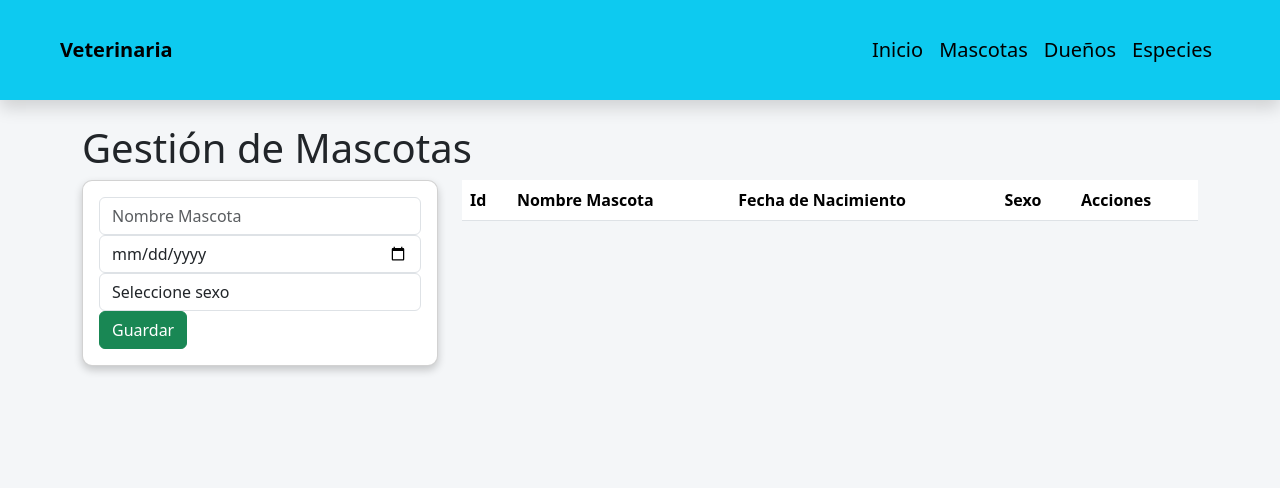
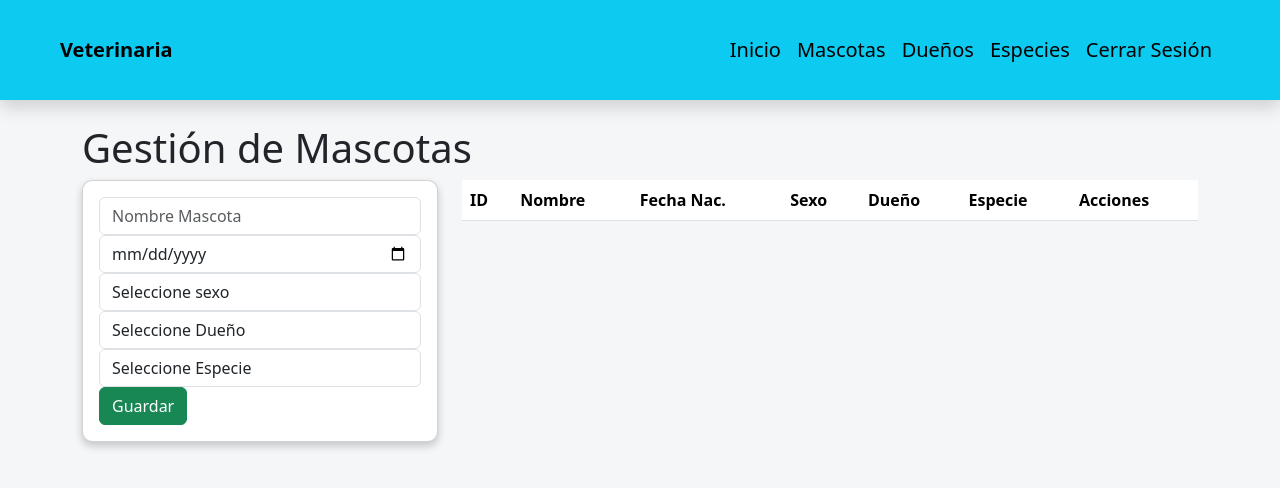
Before and after one commit to Roderiiich/CRUD-Veterinaria-Django, a Django app: page /gestionarMascota/ in a window 1280 px wide. Shown: the top 488 px of the page. Run offline with Django 5.2, Linux system fonts and the light colour scheme; data that the repository does not hold is empty.

Commit message:
modificaciones

```diff
--- a/Aplicaciones/Mascotas/models.py
+++ b/Aplicaciones/Mascotas/models.py
@@ -11,11 +11,11 @@ class Dueño(models.Model):
         return texto.format(self.nombre,self.rut)
 
 class Especie_Mascota(models.Model):
-    id=models.CharField(primary_key=True,max_length=6)
+    id=models.AutoField(primary_key=True,max_length=6)
     nombre_especie=models.CharField(max_length=50)
 
 class Mascota(models.Model):
-    id=models.AutoField(primary_key=True)
+    id=models.AutoField(primary_key=True ,unique=True)
     nombre_mascota=models.CharField(max_length=50)
     fecha_nac=models.DateField(max_length=10)
     sexo = models.CharField(max_length=10, choices=[('Macho', 'Macho'), ('Hembra', 'Hembra')])
--- a/Aplicaciones/Mascotas/templates/base.html
+++ b/Aplicaciones/Mascotas/templates/base.html
@@ -7,7 +7,9 @@
     <title>{% block title %}Veterinaria{% endblock %}</title>
 
 
-    <link href="https://cdn.jsdelivr.net/npm/bootstrap@5.3.5/dist/css/bootstrap.min.css" rel="stylesheet">
+    <link href="https://cdn.jsdelivr.net/npm/bootstrap@5.3.3/dist/css/bootstrap.min.css" rel="stylesheet">
+
+
 
 
     {% load static %}
@@ -37,8 +39,12 @@
                         <a class="nav-link text-black fs-5" href="{% url 'gestionarDueño' %}">Dueños</a>
                     </li>
                     <li class="nav-item">
-                        <a class="nav-link text-black fs-5" href="#">Especies</a>
+                        <a class="nav-link text-black fs-5" href="{% url 'gestionarEspecies' %}">Especies</a>
                     </li>
+                    <li class="nav-item">
+                        <a class="nav-link text-black fs-5" href="{% url 'logout' %}">Cerrar Sesión</a>
+                    </li>
+
                 </ul>
             </div>
         </div>
--- a/Aplicaciones/Mascotas/templates/gestionMascotas.html
+++ b/Aplicaciones/Mascotas/templates/gestionMascotas.html
@@ -1,8 +1,9 @@
-{% extends "./base.html"%}
+{% extends "./base.html" %}
 
 {% block body %}
 <h1>Gestión de Mascotas</h1>
 <div class="row">
+    <!-- Formulario -->
     <div class="col-sm-12 col-md-6 col-lg-4 col-xl-4">
         {% if messages %}
             {% for message in messages %}
@@ -15,15 +16,17 @@
 
         <div class="card">
             <div class="card-body">
-                <form action="/registrarMascota/" method="POST">{% csrf_token %}
+                <form action="{% url 'registrarMascota' %}" method="POST">{% csrf_token %}
                     <div class="form-group">
                         <input type="text" id="txtNombre" name="txtNombre" class="form-control"
                             placeholder="Nombre Mascota" required>
                     </div>
+
                     <div class="form-group">
                         <input type="date" id="txtFechaNac" name="txtFechaNac" class="form-control"
-                            placeholder="Fecha de Nacimiento" maxlength="50" required>
+                            placeholder="Fecha de Nacimiento" required>
                     </div>
+
                     <div class="form-group">
                         <select id="txtSexo" name="txtSexo" class="form-control" required>
                             <option value="">Seleccione sexo</option>
@@ -31,6 +34,25 @@
                             <option value="Hembra">Hembra</option>
                         </select>
                     </div>
+
+                    <div class="form-group">
+                        <select name="selectDueño" class="form-control" required>
+                            <option value="">Seleccione Dueño</option>
+                            {% for dueño in dueños %}
+                                <option value="{{ dueño.rut }}">{{ dueño.nombre }} ({{ dueño.rut }})</option>
+                            {% endfor %}
+                        </select>
+                    </div>
+
+                    <div class="form-group">
+                        <select name="selectEspecie" class="form-control" required>
+                            <option value="">Seleccione Especie</option>
+                            {% for especie in especies %}
+                                <option value="{{ especie.id }}">{{ especie.nombre_especie }}</option>
+                            {% endfor %}
+                        </select>
+                    </div>
+
                     <div class="form-group">
                         <button type="submit" class="btn btn-success btn-block text-white">Guardar</button>
                     </div>
@@ -38,29 +60,33 @@
             </div>
         </div>
     </div>
-    <div class="col-sm-12 col-md-6 col-lg-8 col-xl-8  ">
+
+    <!-- Tabla -->
+    <div class="col-sm-12 col-md-6 col-lg-8 col-xl-8">
         <div class="table-responsive">
-            <table class="table table-stripped">
-                <thead >
+            <table class="table table-striped">
+                <thead>
                     <tr>
-                        <th>Id</th>
-                        <th>Nombre Mascota</th>
-                        <th>Fecha de Nacimiento</th>
+                        <th>ID</th>
+                        <th>Nombre</th>
+                        <th>Fecha Nac.</th>
                         <th>Sexo</th>
-
+                        <th>Dueño</th>
+                        <th>Especie</th>
                         <th colspan="2">Acciones</th>
                     </tr>
                 </thead>
                 <tbody>
                     {% for c in mascotas %}
                         <tr>
-                        <td>{{c.id}}</td>
-                        <td>{{c.nombre_mascota}}</td>
-                        <td>{{c.fecha_nac}}</td>
-                        <td>{{c.sexo}}</td>
-
-                        <td><a href="edicionMascota/{{c.id}}" class="btn btn-warning">Editar</a></td>
-                        <td><a href="/eliminarMascota/{{ c.id }}" class="btn btn-danger">Eliminar</a></td>
+                            <td>{{ c.id }}</td>
+                            <td>{{ c.nombre_mascota }}</td>
+                            <td>{{ c.fecha_nac }}</td>
+                            <td>{{ c.sexo }}</td>
+                            <td>{{ c.dueño.nombre }}</td>
+                            <td>{{ c.especie.nombre_especie }}</td>
+                            <td><a href="{% url 'edicionMascota' c.id %}" class="btn btn-warning">Editar</a></td>
+                            <td><a href="{% url 'eliminarMascota' c.id %}" class="btn btn-danger">Eliminar</a></td>
                         </tr>
                     {% endfor %}
                 </tbody>
@@ -68,5 +94,4 @@
         </div>
     </div>
 </div>
-</ul>
 {% endblock %}
--- a/Aplicaciones/Mascotas/urls.py
+++ b/Aplicaciones/Mascotas/urls.py
@@ -4,16 +4,25 @@ from  Aplicaciones.Mascotas import views
 urlpatterns = [
     path('', views.login_view, name='login'),
     path('home', views.home, name='home'),
+    path('logout/', views.logout_view, name='logout'),
+
     path('gestionarMascota/', views.gestionarMascota, name='gestionarMascota'),
     path('registrarMascota/', views.registrarMascota, name='registrarMascota'),
     path('eliminarMascota/<id>', views.eliminarMascota, name='eliminarMascota'),
-    path('edicionMascota/<id>', views.edicionMascota),
-    path('editarMascota/', views.editarMascota),
+    path('edicionMascota/<id>', views.edicionMascota,name='edicionMascota'),
+    path('editarMascota/', views.editarMascota,name='editarMascota'),
     path('gestionarDueño/', views.gestionarDueño, name='gestionarDueño'),
     path('eliminarDueño/<rut>', views.eliminarDueño,name='eliminarDueño'),
     path('edicionDueño/<rut>', views.edicionDueño, name='edicionDueño'),
     path('editarDueño/', views.editarDueño),
     path('registrarDueño/', views.registrarDueño, name='registrarDueño'),
 
+    path('registrarEspecie/', views.registrarEspecie, name='registrarEspecie'),
+    path('gestionarEspecies/', views.gestionarEspecie, name='gestionarEspecies'),
+    path('edicionEspecie/<id>/', views.edicionEspecie, name='edicionEspecie'),
+    path('editarEspecie/<id>/', views.editarEspecie, name='editarEspecie'),
+    path('eliminarEspecie/<id>/', views.eliminarEspecie, name='eliminarEspecie'),
+
+
 
 ]
--- a/Aplicaciones/Mascotas/views.py
+++ b/Aplicaciones/Mascotas/views.py
@@ -1,5 +1,5 @@
 from django.shortcuts import render,redirect
-from .models import Mascota , Dueño
+from .models import Mascota , Dueño ,Especie_Mascota
 from django.contrib.auth import authenticate, login, logout
 from django.contrib import messages
 from django.contrib.auth.decorators import login_required
@@ -31,8 +31,17 @@ def home(request):
     return render(request, 'home.html')
 
 def gestionarMascota(request):
-    mascotasListado=Mascota.objects.all()
-    return render(request, "gestionMascotas.html" , {"mascotas": mascotasListado})
+    mascotasListado = Mascota.objects.all()
+    dueños = Dueño.objects.all()
+    especies=Especie_Mascota.objects.all()
+
+
+    return render(request, "gestionMascotas.html", {
+        "mascotas": mascotasListado,
+        "dueños": dueños,
+        "especies":especies,
+
+    })
 
 
 def registrarMascota(request):
@@ -66,9 +75,7 @@ def editarMascota(request):
     mascota.save()
     return redirect('/')
 
-def gestionarDueño (request):
-    dueñosListado=Dueño.objects.all()
-    return render(request, "gestionDueño.html" , {"dueño": dueñosListado})
+
 
 def registrarDueño(request):
     rut=request.POST['txtRut']
@@ -108,3 +115,34 @@ def editarDueño(request):
 def gestionarDueño(request):
     dueñosListado = Dueño.objects.all()
     return render(request, "gestionDueños.html", {"dueño": dueñosListado})
+
+
+def registrarEspecie(request):
+    if request.method == "POST":
+        nombre_especie = request.POST['txtNombre']
+        Especie_Mascota.objects.create(nombre_especie=nombre_especie)
+        return redirect('/gestionarEspecies')
+
+def eliminarEspecie(request ,id):
+    especie = Especie_Mascota.objects.get(id=id)
+    especie.delete()
+    return redirect('/gestionarEspecie')
+
+def edicionEspecie(request,rut):
+    especie = Especie_Mascota.objects.get(id=id)
+    return render(request,"edicionEspecie.html", {"especie":especie})
+
+def editarEspecie(request):
+    id=request.POST['txtId']
+    nombre_especie=request.POST['txtNombre']
+
+    especie = Especie_Mascota.objects.get(id=id)
+    especie.id=id
+    especie.nombre_especie=nombre_especie
+
+    especie.save()
+    return redirect('/gestionarEspecie')
+
+def gestionarEspecie(request):
+    especiesListado = Especie_Mascota.objects.all()
+    return render(request, "gestionEspecies.html", {"especie": especiesListado})
```
Also changed, not shown: Aplicaciones/Mascotas/templates/base2.html (added, +43 -0 lines), Aplicaciones/Mascotas/templates/edicionEspecies.html (added, +22 -0 lines), Aplicaciones/Mascotas/templates/gestionEspecies.html (added, +62 -0 lines), Aplicaciones/Mascotas/templates/home.html (+30 -2 lines), Aplicaciones/Mascotas/templates/login.html (+12 -6 lines), Aplicaciones/Mascotas/migrations/0005_alter_especie_mascota_id_alter_mascota_id.py (added), 1 other file. Lines whose indentation alone changed are shown as unchanged.
